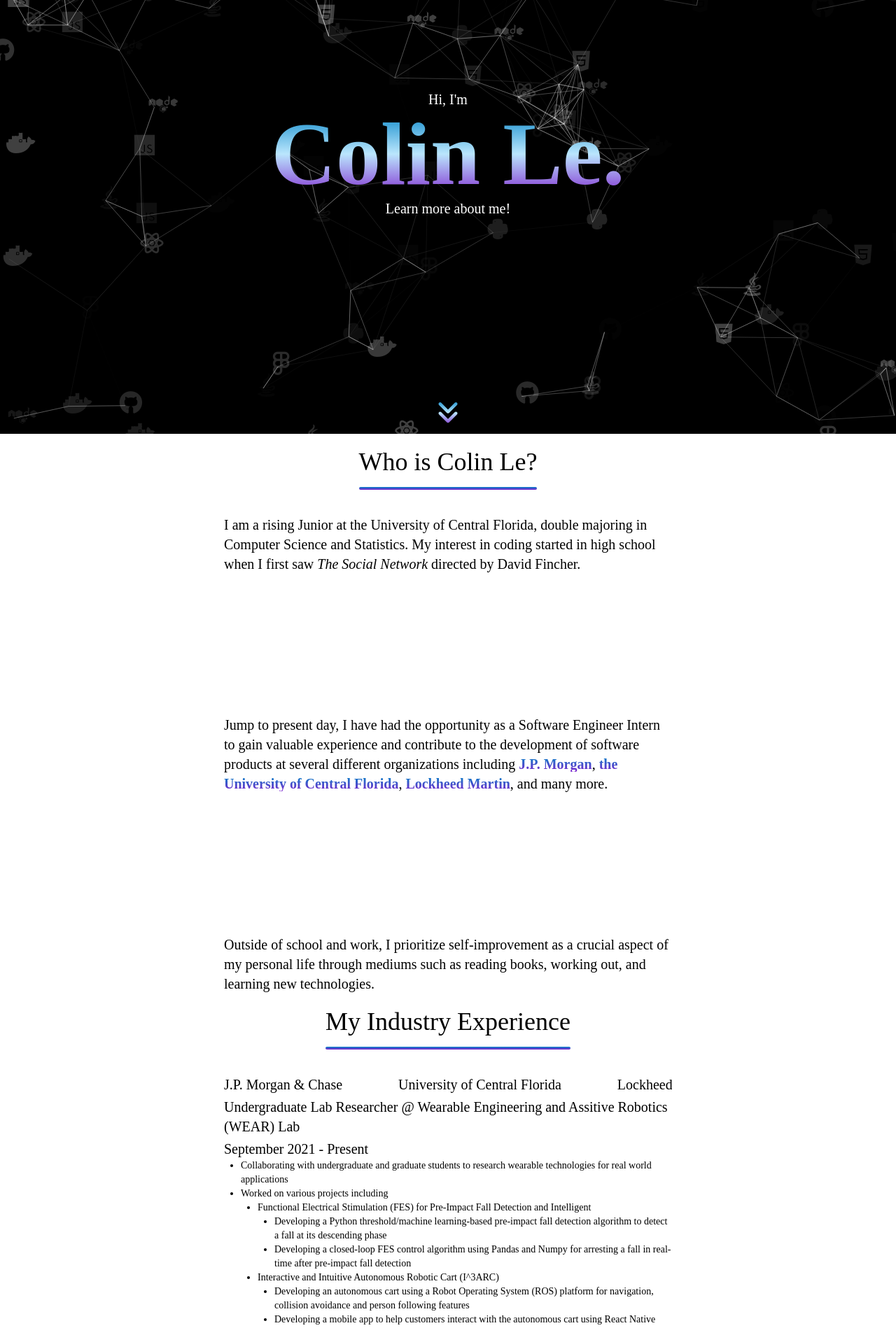
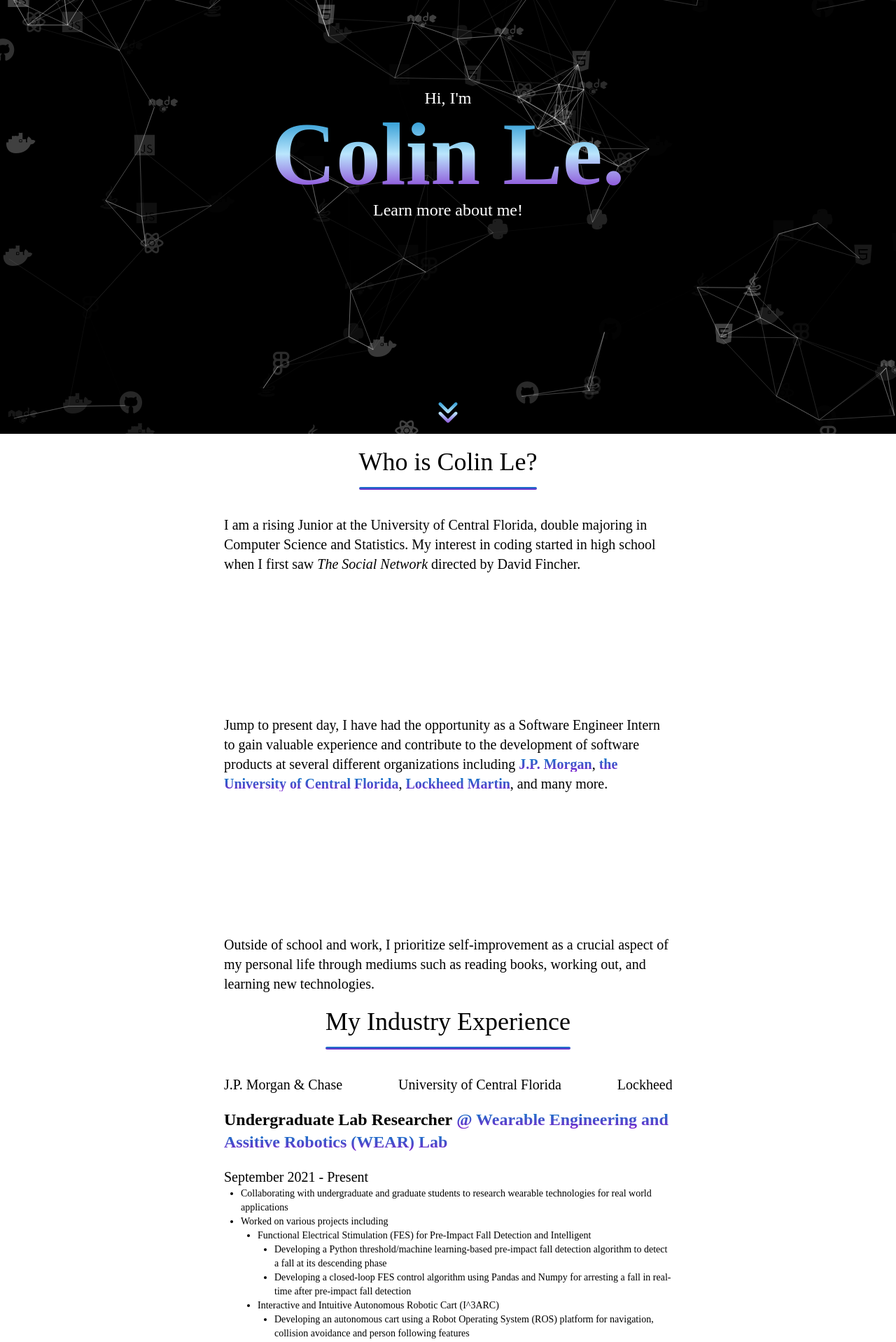
Before and after one commit to colintle/portfolio2023, a Next.js app in the folder portfolio/: page / in a window 1280 px wide. Shown: the part 180-2098 px from the top of the page at 70% size. Built offline with nearby package versions, Linux system fonts and the light colour scheme; a web font is replaced by a local one.

Commit message:
Style of Experience to make it flow better, and start of footer

```diff
--- a/portfolio/components/Experience/Experience.js
+++ b/portfolio/components/Experience/Experience.js
@@ -36,8 +36,8 @@ function Experience() {
           {/*This will be where the experience is going to be at*/}
           <div className='text-mg lg:text-lg xl:text-xl flex flex-col flex-grow'>
             {/*Horizontal Scroll Bar*/}
-            <div class="m-auto w-full overflow-auto">
-              <div class="flex w-screen justify-between">
+            <div className="m-auto w-full overflow-auto mb-4">
+              <div className="flex w-screen justify-between">
                 {Object.keys(EXPERIENCE).map((name, idx) => {
                   return (
                     <button key={idx} value={name} onClick={handleTracker}>
@@ -49,11 +49,11 @@ function Experience() {
             </div>
             {/*View Component based on what the user clicks in the scroll bar*/}
             <div className='flex flex-col flex-grow'>
-              <div className='py-1'>
-                {tracker.name}
+              <div className='py-1 text-lg lg:text-xl xl:text-2xl mb-4'>
+                <strong>{tracker.name}</strong>
               </div>
-              <div>
-                <p>{tracker.duration}</p>
+              <div className='mb-4'>
+                <h3>{tracker.duration}</h3>
                 <div className='text-sm'>{listMaker(tracker.description)}</div>
               </div>
             </div>
--- a/portfolio/components/Footer/Footer.js
+++ b/portfolio/components/Footer/Footer.js
@@ -1,14 +1,38 @@
-import React from 'react'
-import { useInView } from 'react-intersection-observer';
+import Link from 'next/link'
 
 function Footer() {
-  const { ref, inView } = useInView();
   return (
-    <div
-      ref={ref}
-      className={`transition-opacity duration-1000 ease-in-out ${inView ? 'opacity-1' : 'opacity-0'}`}
-    >
-      <h1 className='text-5xl'>Footer</h1>
+    <div className="h-24 text-sm flex justify-evenly items-center">
+      <div className='h-full flex flex-col justify-between'>
+        <a href="https://en.wikipedia.org/wiki/Next.js">
+          <h3 className='w-fit text-transparent bg-clip-text bg-gradient-to-b from-sky-600 to-purple-700'>
+            Resume
+            <hr className='h-0.5 mx-auto bg-gradient-to-b from-sky-600 to-purple-700 border-0'></hr>
+          </h3>
+          </a>
+        <a href="https://en.wikipedia.org/wiki/Next.js">
+          <h3 className='w-fit text-transparent bg-clip-text bg-gradient-to-b from-sky-600 to-purple-700'>
+            Email
+            <hr className='h-0.5 mx-auto bg-gradient-to-b from-sky-600 to-purple-700 border-0'></hr>
+          </h3>
+        </a>
+        <a href="https://en.wikipedia.org/wiki/Next.js">
+          <h3 className='w-fit text-transparent bg-clip-text bg-gradient-to-b from-sky-600 to-purple-700'>
+            Linkedin
+            <hr className='h-0.5 mx-auto bg-gradient-to-b from-sky-600 to-purple-700 border-0'></hr>
+          </h3>
+        </a>
+        <a href="https://en.wikipedia.org/wiki/Next.js">
+          <h3 className='w-fit text-transparent bg-clip-text bg-gradient-to-b from-sky-600 to-purple-700'>
+            GitHub
+            <hr className='h-0.5 mx-auto bg-gradient-to-b from-sky-600 to-purple-700 border-0'></hr>
+          </h3>
+        </a>
+      </div>
+      <div className='h-full flex flex-col justify-between'>
+        <p>Designed using NextJS and Tailwind CSS</p>
+        <p>Copyright © 2023 Colin Le</p>
+      </div>
     </div>
   )
 }
--- a/portfolio/components/Hero/Hero.js
+++ b/portfolio/components/Hero/Hero.js
@@ -10,13 +10,13 @@ function Hero() {
     <div className="relative">
       <Background/>
       <div className="absolute z-10 top-0 left-0 w-full h-full flex flex-col justify-center items-center text-white">
-        <p className="text-mg lg:text-lg xl:text-xl">Hi, I'm</p>
+        <p className="text-lg lg:text-xl xl:text-2xl">Hi, I'm</p>
         <h1
           className="font-extrabold text-transparent text-6xl lg:text-7xl xl:text-9xl bg-clip-text bg-gradient-to-b from-sky-600 via-sky-200 to-purple-700 text-center"
         >
         Colin Le.
         </h1>
-        <p className="text-mg lg:text-lg xl:text-xl">Learn more about me!</p>
+        <p className="text-lg lg:text-xl xl:text-2xl">Learn more about me!</p>
         <div id="arrow" className="invisible lg:visible text-4xl text-blue-500 absolute bottom-0 w-full flex flex-col justify-center items-center animate-bounce">
           <span className="text-transparent bg-clip-text bg-gradient-to-b from-sky-600 via-sky-200 to-purple-700">
           <i className="fa-solid fa-angles-down"></i>
--- a/portfolio/components/Projects/Projects.js
+++ b/portfolio/components/Projects/Projects.js
@@ -1,4 +1,3 @@
-import {useState} from 'react'
 import Image from 'next/image'
 import Link from 'next/link'
 import { PROJECTS } from '@/data/Data'
--- a/portfolio/data/Data.js
+++ b/portfolio/data/Data.js
@@ -22,7 +22,7 @@ export const PROJECTS = [{
   {
     name: "College Event Website",
     description:
-      "This full-stack project was done in COP 4710 to replicate the functionality of the University of Central Florida's Event Website.The technologies involved with this project were MySQL, ReactJS, ExpressJS, and NodeJS",
+      "This full-stack project was done in COP 4710 to replicate the functionality of the University of Central Florida's Event Website. The technologies involved with this project were MySQL, ReactJS, ExpressJS, and NodeJS",
     image: "/images/collegeevent.png",
     github: "https://github.com/colintle/CollegeEventWebsite",
   },
@@ -37,32 +37,50 @@ export const PROJECTS = [{
 
 export const EXPERIENCE = {
   "J.P. Morgan & Chase": {
-    name: <h3>Software Engineering Intern @ J.P. Morgan & Chase</h3>,
+    name:
+    <h3>Software Engineering Intern
+      <strong className='text-transparent bg-clip-text bg-gradient-to-b from-sky-600 to-purple-700'> @ J.P. Morgan & Chase</strong>
+    </h3>,
     duration: "June 2023 - August 2023",
     description: ["TBA"]
   },
   "University of Central Florida": {
-    name: <h3>Software Engineering Intern @ Univeristy of Central Florida</h3>,
+    name:
+    <h3>Software Engineering Intern
+      <strong className='text-transparent bg-clip-text bg-gradient-to-b from-sky-600 to-purple-700'> @ University of Central Florida</strong>
+    </h3>,
     duration: "February 2023 - Present",
     description: ["Part of the Techrangers Team at the Center for Distributed Learning Center in UCF", "Provide course development and web/application development for over 60,000 students and faculty members", "Work alongside Software Engineers to build internal and external tools such as", ["Code Syntax Highlighter - Flask/Python app to add syntax highlighting to the Canvas rich text editor", "Action Icons - Flask/Python app to embed customizable simple icons from images to the Canvas rich text editor", "Zapt - Flask/Python app that allows users to import .pptx, .docx, and .html files into the Canvas rich text editor"]]
   },
   "Lockheed Martin": {
-    name: <h3>System Engineering Intern @ Lockheed Martin</h3>,
+    name:
+    <h3>System Engineering Intern
+      <strong className='text-transparent bg-clip-text bg-gradient-to-b from-sky-600 to-purple-700'> @ Lockheed Martin</strong>
+    </h3>,
     duration: "August 2022 - January 2023",
     description: ["Part of IRST (Infrared Search and Track) Algorithm Team at Lockheed Martin MFC (Missiles and Fire Control) in Orlando, Florida", "Architected and developed a MATLAB GUI for data management within the Algo Team to utilize storage efficiently", "Collaborated with other System Engineers on a MATLAB GUI to effectively generate flight replays based on the variations of IRST", "Practiced Agile Software Development to deliver top-of-the-line technologies"]
   },
   "Robins Air Force Base":   {
-    name: <h3>Computer Scientist Intern @ Robins Air Force Base</h3>,
+    name:
+    <h3>Computer Scientist Intern
+      <strong className='text-transparent bg-clip-text bg-gradient-to-b from-sky-600 to-purple-700'> @ Robins Air Force Base</strong>
+    </h3>,
     duration: "June 2022 - August 2022",
     description: ["Part of Preminer College Intern Program (PCIP) for the Air Force Civilian Service (AFCS) in Warner Robins, Georgia", "Worked with recruiters on designing promotional material and AFCS's website for students in Fall 2022", "Developed technical skills such as Visual Basic Analysis (VBA) for Excel, JavaScript, ReactJS, NodeJS, and ExpressJS"]
   },
   "Mirizan":   {
-    name: <h3>Sofware Engineering Intern @ Mirizan LLC</h3>,
+    name:
+    <h3>Sofware Engineering Intern
+      <strong className='text-transparent bg-clip-text bg-gradient-to-b from-sky-600 to-purple-700'> @ Mirizan LLC</strong>
+    </h3>,
     duration: "January 2022 - May 2022",
     description: ["Worked with the owner of Mirizan to build a promotional mobile app for its products in React Native and MySQL", "Implemented an internal tool to automate emails being sent to suppliers of Mirizan using NodeJS and ExpressJS", "Developed technical skills such as React Native, Expo Go, AWS, and MySQL"]
   },
   "WEAR Lab":   {
-    name: <h3>Undergraduate Lab Researcher @ Wearable Engineering and Assitive Robotics (WEAR) Lab</h3>,
+    name:
+    <h3>Undergraduate Lab Researcher
+      <strong className='text-transparent bg-clip-text bg-gradient-to-b from-sky-600 to-purple-700'> @ Wearable Engineering and Assitive Robotics (WEAR) Lab</strong>
+    </h3>,
     duration: "September 2021 - Present",
     description: ["Collaborating with undergraduate and graduate students to research wearable technologies for real world applications", "Worked on various projects including", ["Functional Electrical Stimulation (FES) for Pre-Impact Fall Detection and Intelligent", ["Developing a Python threshold/machine learning-based pre-impact fall detection algorithm to detect a fall at its descending phase", "Developing a closed-loop FES control algorithm using Pandas and Numpy for arresting a fall in real-time after pre-impact fall detection"], "Interactive and Intuitive Autonomous Robotic Cart (I^3ARC)", ["Developing an autonomous cart using a Robot Operating System (ROS) platform for navigation, collision avoidance and person following features", "Developing a mobile app to help customers interact with the autonomous cart using React Native"]]]
   },
--- a/portfolio/pages/index.js
+++ b/portfolio/pages/index.js
@@ -2,6 +2,7 @@ import Hero from "@/components/Hero/Hero";
 import About from "@/components/About/About";
 import Projects from "@/components/Projects/Projects";
 import Experience from "@/components/Experience/Experience";
+import Footer from "@/components/Footer/Footer";
 
 function Index() {
 
@@ -11,6 +12,7 @@ function Index() {
         <About/>
         <Experience/>
         <Projects/>
+        <Footer/>
     </div>
   );
 }
--- a/portfolio/styles/globals.css
+++ b/portfolio/styles/globals.css
@@ -29,13 +29,13 @@
     overflow: overlay;
   }
 
-  p, button {
+  p, button, h3, li {
     font-family: 'SF Pro Regular';
   }
 
-  h3 {
+  /* h3, li {
     font-family: 'SF Pro Display Thin';
-  }
+  } */
 
   @media (max-height: 240px) {
     #arrow {
```
